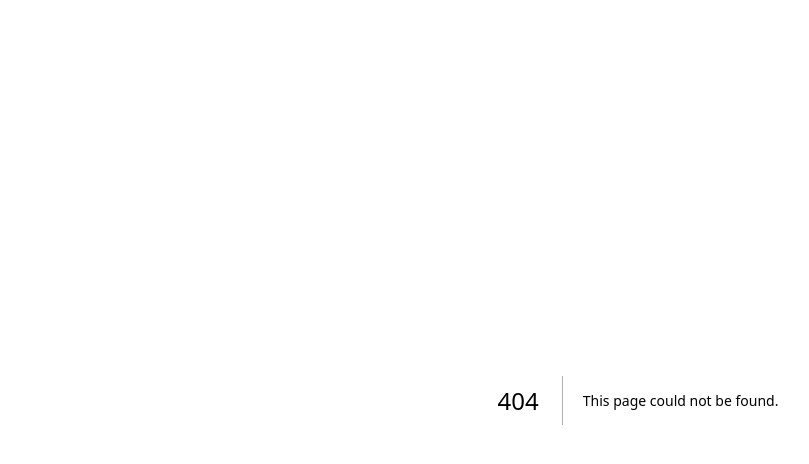
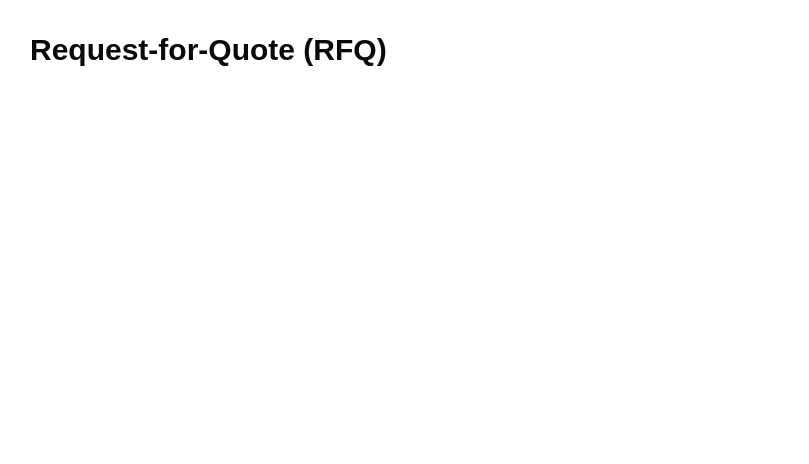
Before and after one commit to schalkburger/ovex-tech-assessment, a Next.js app: page /rfq in a window 1280 px wide. Before the commit this address had no page. Shown: the top 464 px of the page, without its empty margins (2-811 px from the left). Built offline with nearby package versions, Linux system fonts and the light colour scheme.

Commit message:
Setup initial /rfq page

```diff
--- /dev/null
+++ b/src/app/rfq/page.tsx
@@ -0,0 +1,10 @@
+// app/rfq/page.tsx
+"use client";
+
+export default function RFQPage() {
+  return (
+    <div className="p-8">
+      <h1 className="text-3xl font-bold mb-4">Request-for-Quote (RFQ)</h1>
+    </div>
+  );
+}
```
